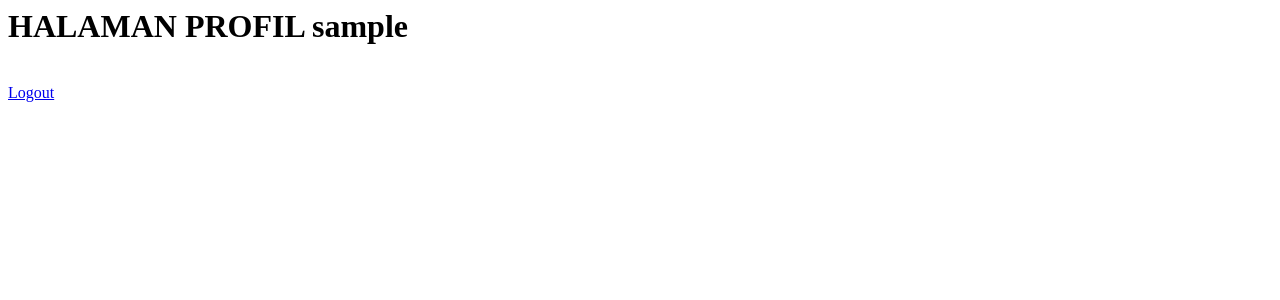
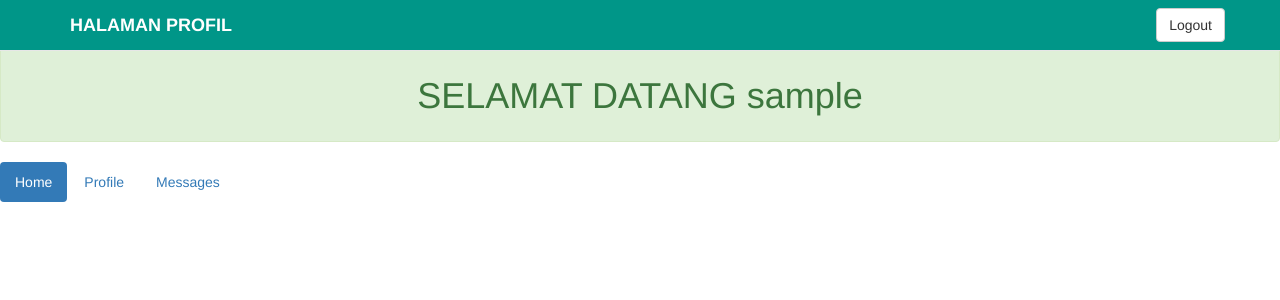
Before and after one commit to ozyexplorer/EventHunter, a PHP site: page /profil_member.php in a window 1280 px wide. Shown: the top 300 px of the page. Run offline with PHP 8.4, Linux system fonts and the light colour scheme; the visitor is signed in with stand-in values (Sample User, id 1).

Commit message:
update profil member

```diff
--- a/assets/app.css
+++ b/assets/app.css
@@ -66,3 +66,8 @@
         color: #333;
   }
 }
+
+
+.navbar-brand {
+  font-weight: bold;
+}
--- a/login.php
+++ b/login_member.php
@@ -35,7 +35,7 @@
 ?>
 
 
-    <form action="login.php" method="post">
+    <form action="login_member.php" method="post">
         <label for="">Nama</label><br>
         <input type="text" name="username" placeholder="username"><br><br>
 
--- a/logout.php
+++ b/logout_member.php
@@ -3,6 +3,6 @@
     require_once 'core/init.php';
 
     session_destroy();
-    header('location: login.php');
+    header('location: login_member.php');
 
 ?>
--- a/profil_member.php
+++ b/profil_member.php
@@ -4,12 +4,42 @@
 
     if(!isset($_SESSION['user']))
     {
-        header("location: login.php");
+        header("location: login_member.php");
     }
 ?>
 
+<html>
+    <head>
+        <title>Selamat Datang <?php echo $_SESSION['user']; ?></title>
+        <link rel="stylesheet" href="assets/bootstrap/css/bootstrap.min.css">
+        <link rel="stylesheet" href="assets/app.css">
+    </head>
 
-<h1>HALAMAN PROFIL <?php echo $_SESSION['user']; ?></h1>
-<br>
+    <body>
+        <nav class="navbar navbar-default navbar-fixed-top">
+            <div class="container">
+                <div class="navbar-right">
+                    <a href="logout_member.php"><button type="button" class="btn btn-default navbar-btn">Logout</button></a>
+                </div>
+                <div class="navbar-left">
+                     <a class="navbar-brand" href="#">HALAMAN PROFIL</a>
+                </div>
+            </div>
+        </nav>
+        <br>
+        <br>
 
-<a href="logout.php">Logout</a>
+        <content>
+            <div class="alert alert-success" role="alert"><center><h1>SELAMAT DATANG <?php echo $_SESSION['user']; ?></h1></center></div>
+            <ul class="nav nav-pills">
+                <li role="presentation" class="active"><a href="#">Home</a></li>
+                <li role="presentation"><a href="#">Profile</a></li>
+                <li role="presentation"><a href="#">Messages</a></li>
+            </ul>
+        </content>
+
+
+
+    </body>
+
+</html>
```
